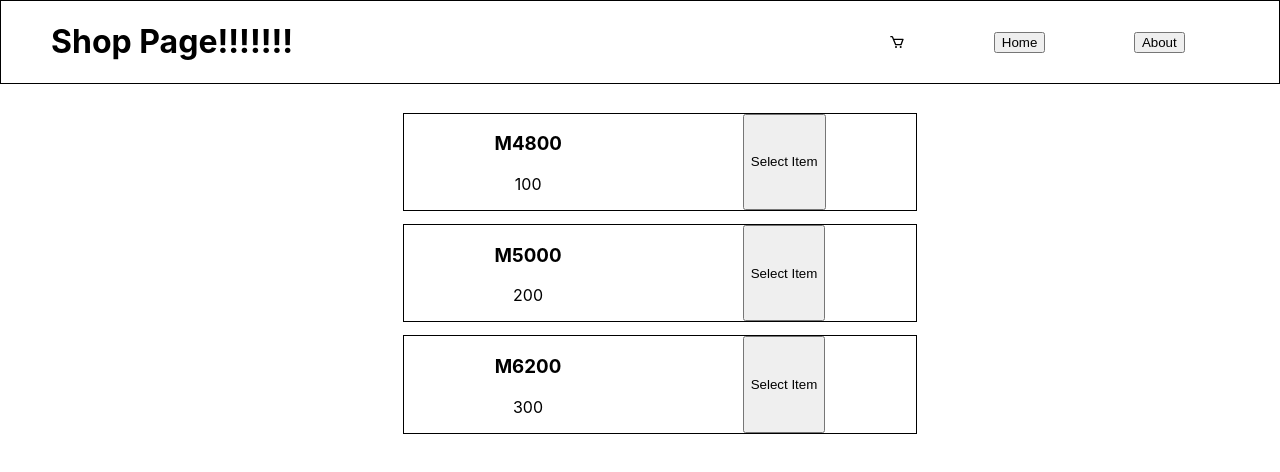
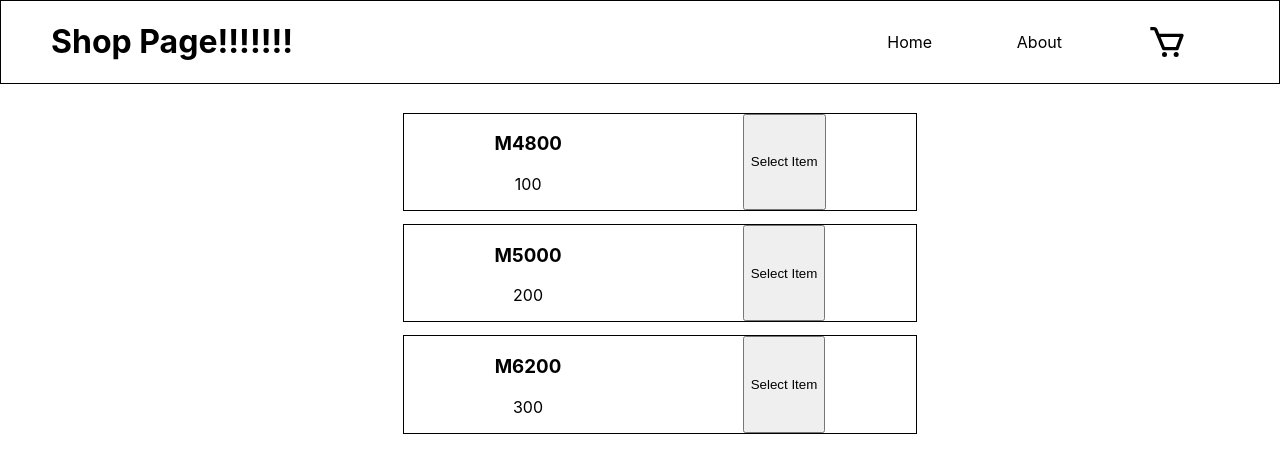
Before and after one commit to SalamanderCtesiphon/e-commerce-react-app, a React (Create React App) app: page /shop in a window 1280 px wide. Shown: the top 472 px of the page. Built offline with nearby package versions, Linux system fonts and the light colour scheme.

Commit message:
added a shopping cart icon and also added a display of how many unique items are in the cart

```diff
--- a/src/Shop.js
+++ b/src/Shop.js
@@ -65,19 +65,18 @@ function Shop() {
   useEffect(() => {
   }, [shoppingCart.quantity])
 
+  const shoppingCartDisplay = shoppingCart.length
+
   return (
     <div className="App">
       <div className='page-view'>
         <div className='header'>
           <h1>Shop Page!!!!!!!</h1>
           <div className='btn-box'>
-            <BiCart />
-            <form action="/">
-                <button type="submit">Home</button>
-            </form>
-            <form action="/About">
-                <button type="submit">About</button>
-            </form>
+            <a href="/">Home</ a>
+            <a href="/About">About</a>
+            <BiCart className='shopping-cart'/>
+            {shoppingCart.length > 0 ? <div className='items-in-cart'>{shoppingCartDisplay}</div> : null}
           </div>
         </div>
         <div>
```
